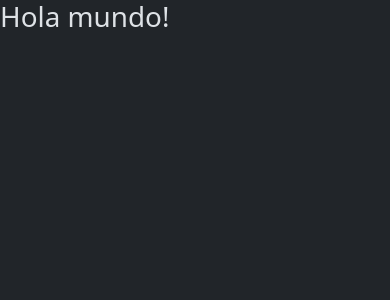
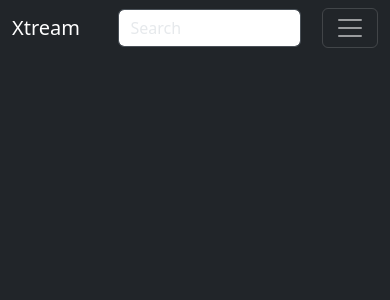
Before and after one commit to emiarias/Xtream, a React (Vite) app: page / in a window 390 px wide. Shown: the top 300 px of the page. Built offline with nearby package versions, Linux system fonts and the light colour scheme.

Commit message:
agregamos menu en el navbar del proyecto incluyendo logo cuadro de bsuqueda y 3 link y adaptamos responsive

```diff
--- a/src/App.jsx
+++ b/src/App.jsx
@@ -1,10 +1,11 @@
 import 'bootstrap/dist/css/bootstrap.min.css'
+import Menu from './components/shared/Menu'
 
 function App() {
 
   return (
     <>
-      <h1>Hola mundo!</h1>
+      <Menu />
     </>
   )
 }
--- a/src/components/shared/Menu.jsx
+++ b/src/components/shared/Menu.jsx
@@ -1,11 +1,39 @@
-import React from 'react';
+import Container from "react-bootstrap/Container";
+import Nav from "react-bootstrap/Nav";
+import Navbar from "react-bootstrap/Navbar";
+import Form from 'react-bootstrap/Form'
+import Row from 'react-bootstrap/Row';
+import Col from 'react-bootstrap/Col';
 
 const Menu = () => {
-    return (
-        <div>
-
-        </div>
-    );
+  return (
+    <header>
+      <Navbar expand="lg" className="colorNav">
+        <Container>
+          <Navbar.Brand href="#home">Xtream</Navbar.Brand>
+          <Form className="w-50 d-flex justify-content-center">
+            <Row>
+              <Col xs="auto">
+                <Form.Control
+                  type="text"
+                  placeholder="Search"
+                  className="bg-white"
+                />
+              </Col>
+            </Row>
+          </Form>
+          <Navbar.Toggle aria-controls="basic-navbar-nav" />
+          <Navbar.Collapse id="basic-navbar-nav">
+            <Nav className="me-auto d-flex justify-content-end w-100">
+              <Nav.Link href="#home">Inicio</Nav.Link>
+              <Nav.Link href="#link">Login</Nav.Link>
+              <Nav.Link href="#">Crea tu cuenta</Nav.Link>
+            </Nav>
+          </Navbar.Collapse>
+        </Container>
+      </Navbar>
+    </header>
+  );
 };
 
 export default Menu;
```
